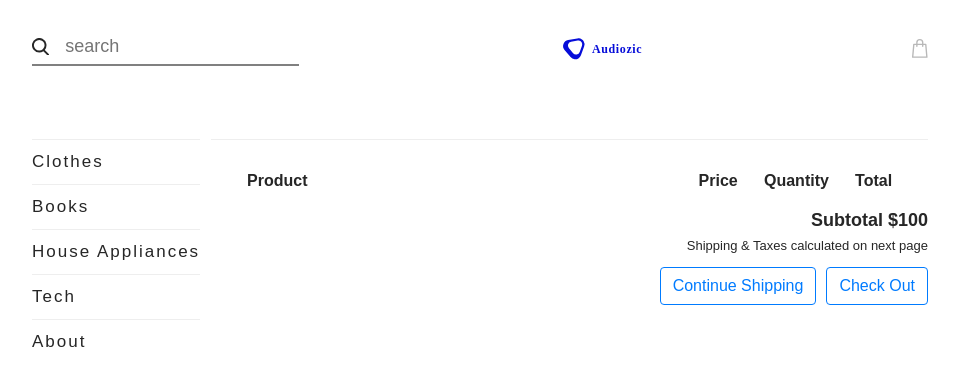
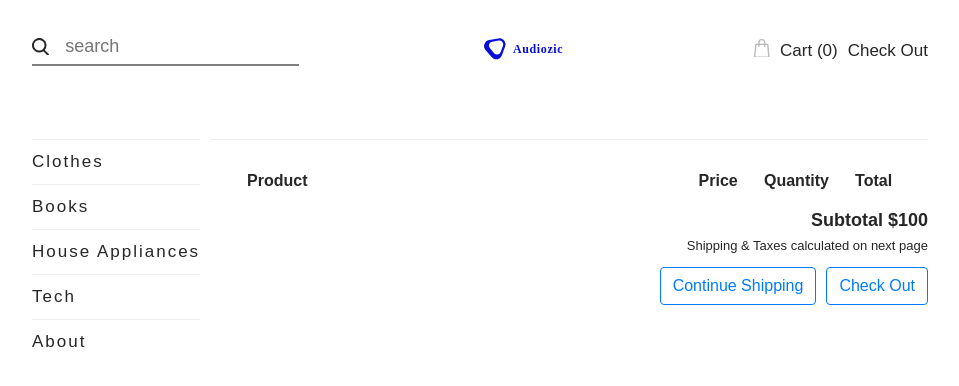
Before and after one commit to MeatBoyed/DropIT, a React (Create React App) app in the folder client/: page /shoppingcart in a window 1280 px wide. Shown: the top 386 px of the page, without its empty margins (160-1119 px from the left). Built offline with nearby package versions, Linux system fonts and the light colour scheme; the HTML template or start-up script is replaced by a standard one.

Commit message:
feat: Navbar shopping cart

```diff
--- a/client/src/App.tsx
+++ b/client/src/App.tsx
@@ -23,19 +23,19 @@ function App() {
         }
       >
         <section id="MainSection">
+          <ShoppingCartContextProvider>
             <Navbar />
             <div id="PageContainer">
               <SideBar />
               <Switch>
-              <ShoppingCartContextProvider>
                 <Route exact path="/" render={() => <HomePage />} />
                 <Route exact path="/shoppingcart" render={() => <ShoppingCartPage />} />
                 <Route exact path="/:storename/:itemid" render={() => <ItemPageIndex />} />
                 <Route exact path="/404" render={() => <PageNotFound />} />
                 {/* <Route path="" component={PageNotFound} /> */}
-              </ShoppingCartContextProvider>
               </Switch>
             </div>
+          </ShoppingCartContextProvider>
         </section>
       </React.Suspense>
     </BrowserRouter>
--- a/client/src/components/Navbar.tsx
+++ b/client/src/components/Navbar.tsx
@@ -1,8 +1,9 @@
-import React from 'react';
+import React, { useContext } from 'react';
 import { Link } from 'react-router-dom';
+import { ShoppingCartContext } from './ShoppingCartContext';
 
 export const Navbar: React.FC = () => {
-  // const currentRoute = useLocation().pathname;
+  const { shoppingCart } = useContext(ShoppingCartContext);
 
   return (
     <nav id="NavbarContainer">
@@ -41,7 +42,8 @@ export const Navbar: React.FC = () => {
           </g>
         </svg>
       </Link>
-      <Link className="desktopIcon" to="/shoppingcart">
+      <div className="shoppingCart">
+        <Link className="shoppingCartIcon" to="/shoppingcart">
           <svg width="15.583" height="18.828" viewBox="0 0 15.583 18.828">
             <path
               d="M33.579,18.041,32.433,5.282a.676.676,0,0,0-.673-.615H29.4V3.6a3.6,3.6,0,1,0-7.2,0V4.667H19.831a.676.676,0,0,0-.673.615l-1.15,12.809a.676.676,0,0,0,.673.736H32.912a.676.676,0,0,0,.676-.676A.689.689,0,0,0,33.579,18.041ZM23.547,3.6a2.25,2.25,0,1,1,4.5,0V4.667h-4.5ZM19.42,17.476,20.449,6.019H22.2V7.227a.676.676,0,0,0,1.352,0V6.019h4.5V7.227a.676.676,0,1,0,1.352,0V6.019h1.745l1.029,11.458H19.42Z"
@@ -50,6 +52,13 @@ export const Navbar: React.FC = () => {
             />
           </svg>
         </Link>
+        <Link to="/shoppingCart">
+          <p>Cart ({shoppingCart.length})</p>
+        </Link>
+        <Link className="checkoutButton" to="/checkout">
+          Check Out
+        </Link>
+      </div>
     </nav>
   );
 };
--- a/client/src/styles/layout/_navbar.scss
+++ b/client/src/styles/layout/_navbar.scss
@@ -29,9 +29,20 @@
     display: flex;
     justify-content: center;
     align-items: center;
+  }
 
-    .desktopIcon {
-      margin-right: 30px;
+  .shoppingCart {
+    display: flex;
+    justify-content: center;
+    align-items: center;
+    font-size: 17px;
+
+    .shoppingCartIcon {
+      margin-right: 10px;
+    }
+
+    .checkoutButton {
+      margin-left: 10px;
     }
   }
 }
```
Lines whose indentation alone changed are shown as unchanged.
